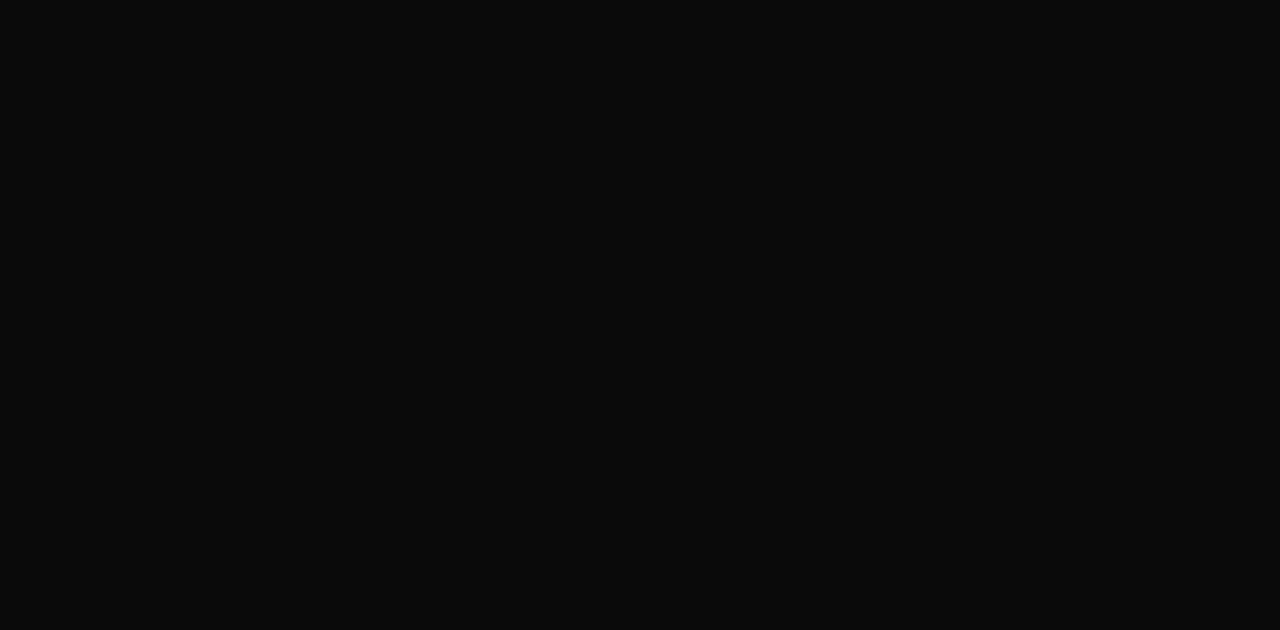
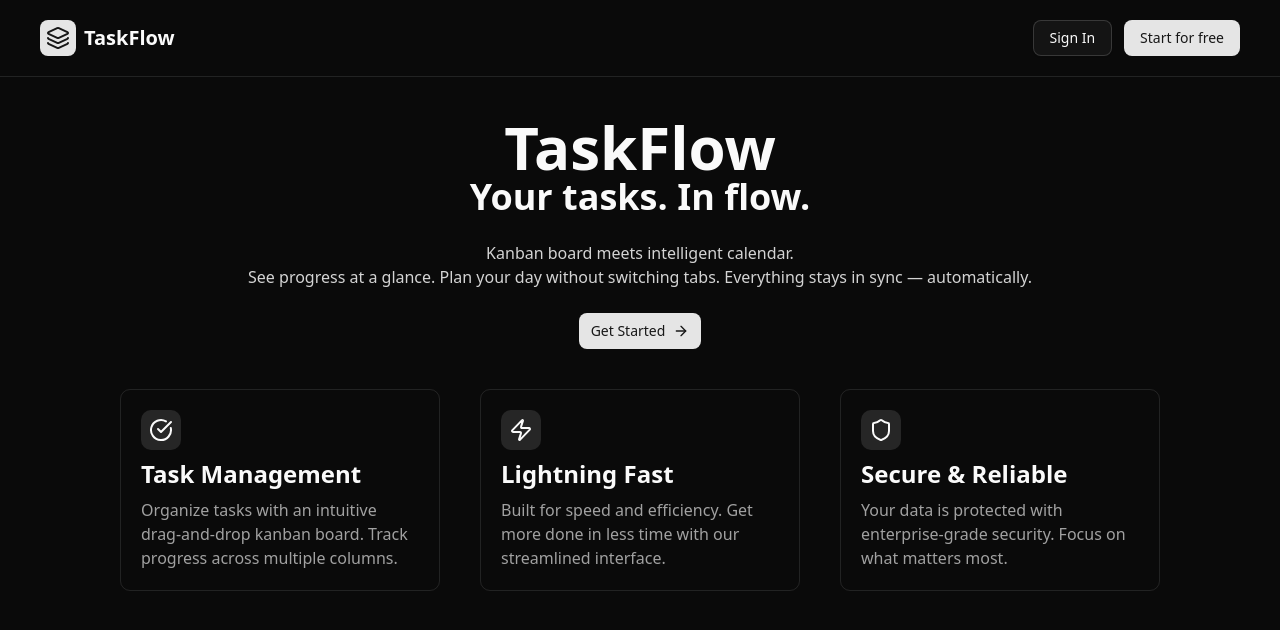
Before and after one commit to tokyoprikol/task-flow, a Next.js app: page / in a window 1280 px wide. Shown: the top 630 px of the page. Built offline with nearby package versions, Linux system fonts and the light colour scheme.

Commit message:
create Main Page and Header

```diff
--- a/app/globals.css
+++ b/app/globals.css
@@ -123,4 +123,8 @@
   body {
     @apply bg-background text-foreground;
   }
+
+  button {
+    cursor: pointer;
+  }
 }
--- a/app/layout.tsx
+++ b/app/layout.tsx
@@ -2,6 +2,7 @@
 import { Geist, Geist_Mono } from "next/font/google";
 import "./globals.css";
 import { ThemeProvider } from "@/components/theme-provider";
+import Header from "@/components/header";
 
 const geistSans = Geist({
   variable: "--font-geist-sans",
@@ -26,7 +27,7 @@
   return (
     <html lang="en" suppressHydrationWarning>
       <body
-        className={`${geistSans.variable} ${geistMono.variable} antialiased`}
+        className={`${geistSans.variable} ${geistMono.variable} antialiased flex min-h-screen flex-col`}
       >
         <ThemeProvider
           attribute="class"
@@ -34,7 +35,8 @@
           enableSystem
           disableTransitionOnChange
         >
-          {children}
+          <Header />
+          <main className="flex-1 flex flex-col">{children}</main>
         </ThemeProvider>
       </body>
     </html>
--- a/app/page.tsx
+++ b/app/page.tsx
@@ -1,3 +1,58 @@
+import { Button } from "@/components/ui/button";
+import { ArrowRight, CircleCheckBig, Shield, Zap } from "lucide-react";
+
+const CARDS_BENEFITS = [
+  {
+    icon: <CircleCheckBig />,
+    title: "Task Management",
+    desc: "Organize tasks with an intuitive drag-and-drop kanban board. Track progress across multiple columns.",
+  },
+  {
+    icon: <Zap />,
+    title: "Lightning Fast",
+    desc: "Built for speed and efficiency. Get more done in less time with our streamlined interface.",
+  },
+  {
+    icon: <Shield />,
+    title: "Secure & Reliable",
+    desc: "Your data is protected with enterprise-grade security. Focus on what matters most.",
+  },
+];
+
 export default function Home() {
-  return <div></div>;
+  return (
+    <div className="flex flex-1 flex-col items-center gap-10 p-10">
+      <div className="flex flex-col items-center space-y-6">
+        <div className="text-center font-bold">
+          <h1 className="text-6xl">TaskFlow</h1>
+          <h3 className="text-4xl">Your tasks. In flow.</h3>
+        </div>
+        <div className="text-center text-neutral-300">
+          <h4>Kanban board meets intelligent calendar.</h4>
+          <h4>
+            See progress at a glance. Plan your day without switching tabs.
+            Everything stays in sync — automatically.
+          </h4>
+        </div>
+        <div>
+          <Button>
+            Get Started
+            <ArrowRight />
+          </Button>
+        </div>
+      </div>
+      <div className="flex items-center gap-10">
+        {CARDS_BENEFITS.map((card) => (
+          <div
+            key={card.title}
+            className="flex max-w-80 flex-col items-start gap-2 rounded-lg border p-5 shadow-neutral-900 transition hover:shadow-lg"
+          >
+            <div className="rounded-lg bg-neutral-800 p-2">{card.icon}</div>
+            <div className="text-2xl font-semibold">{card.title}</div>
+            <div className="text-neutral-400">{card.desc}</div>
+          </div>
+        ))}
+      </div>
+    </div>
+  );
 }
--- /dev/null
+++ b/components/header.tsx
@@ -0,0 +1,19 @@
+import { Layers } from "lucide-react";
+import { Button } from "./ui/button";
+
+export default function Header() {
+  return (
+    <div className="flex justify-between border-b px-10 py-5">
+      <div className="flex items-center justify-center gap-2 text-xl font-semibold">
+        <Button size={"icon"}>
+          <Layers className="size-6" />
+        </Button>
+        TaskFlow
+      </div>
+      <div className="space-x-3">
+        <Button variant={"outline"}>Sign In</Button>
+        <Button>Start for free</Button>
+      </div>
+    </div>
+  );
+}
--- /dev/null
+++ b/components/ui/avatar.tsx
@@ -0,0 +1,109 @@
+"use client"
+
+import * as React from "react"
+import { Avatar as AvatarPrimitive } from "radix-ui"
+
+import { cn } from "@/lib/utils"
+
+function Avatar({
+  className,
+  size = "default",
+  ...props
+}: React.ComponentProps<typeof AvatarPrimitive.Root> & {
+  size?: "default" | "sm" | "lg"
+}) {
+  return (
+    <AvatarPrimitive.Root
+      data-slot="avatar"
+      data-size={size}
+      className={cn(
+        "group/avatar relative flex size-8 shrink-0 overflow-hidden rounded-full select-none data-[size=lg]:size-10 data-[size=sm]:size-6",
+        className
+      )}
+      {...props}
+    />
+  )
+}
+
+function AvatarImage({
+  className,
+  ...props
+}: React.ComponentProps<typeof AvatarPrimitive.Image>) {
+  return (
+    <AvatarPrimitive.Image
+      data-slot="avatar-image"
+      className={cn("aspect-square size-full", className)}
+      {...props}
+    />
+  )
+}
+
+function AvatarFallback({
+  className,
+  ...props
+}: React.ComponentProps<typeof AvatarPrimitive.Fallback>) {
+  return (
+    <AvatarPrimitive.Fallback
+      data-slot="avatar-fallback"
+      className={cn(
+        "bg-muted text-muted-foreground flex size-full items-center justify-center rounded-full text-sm group-data-[size=sm]/avatar:text-xs",
+        className
+      )}
+      {...props}
+    />
+  )
+}
+
+function AvatarBadge({ className, ...props }: React.ComponentProps<"span">) {
+  return (
+    <span
+      data-slot="avatar-badge"
+      className={cn(
+        "bg-primary text-primary-foreground ring-background absolute right-0 bottom-0 z-10 inline-flex items-center justify-center rounded-full ring-2 select-none",
+        "group-data-[size=sm]/avatar:size-2 group-data-[size=sm]/avatar:[&>svg]:hidden",
+        "group-data-[size=default]/avatar:size-2.5 group-data-[size=default]/avatar:[&>svg]:size-2",
+        "group-data-[size=lg]/avatar:size-3 group-data-[size=lg]/avatar:[&>svg]:size-2",
+        className
+      )}
+      {...props}
+    />
+  )
+}
+
+function AvatarGroup({ className, ...props }: React.ComponentProps<"div">) {
+  return (
+    <div
+      data-slot="avatar-group"
+      className={cn(
+        "*:data-[slot=avatar]:ring-background group/avatar-group flex -space-x-2 *:data-[slot=avatar]:ring-2",
+        className
+      )}
+      {...props}
+    />
+  )
+}
+
+function AvatarGroupCount({
+  className,
+  ...props
+}: React.ComponentProps<"div">) {
+  return (
+    <div
+      data-slot="avatar-group-count"
+      className={cn(
+        "bg-muted text-muted-foreground ring-background relative flex size-8 shrink-0 items-center justify-center rounded-full text-sm ring-2 group-has-data-[size=lg]/avatar-group:size-10 group-has-data-[size=sm]/avatar-group:size-6 [&>svg]:size-4 group-has-data-[size=lg]/avatar-group:[&>svg]:size-5 group-has-data-[size=sm]/avatar-group:[&>svg]:size-3",
+        className
+      )}
+      {...props}
+    />
+  )
+}
+
+export {
+  Avatar,
+  AvatarImage,
+  AvatarFallback,
+  AvatarBadge,
+  AvatarGroup,
+  AvatarGroupCount,
+}
--- /dev/null
+++ b/components/ui/card.tsx
@@ -0,0 +1,92 @@
+import * as React from "react"
+
+import { cn } from "@/lib/utils"
+
+function Card({ className, ...props }: React.ComponentProps<"div">) {
+  return (
+    <div
+      data-slot="card"
+      className={cn(
+        "bg-card text-card-foreground flex flex-col gap-6 rounded-xl border py-6 shadow-sm",
+        className
+      )}
+      {...props}
+    />
+  )
+}
+
+function CardHeader({ className, ...props }: React.ComponentProps<"div">) {
+  return (
+    <div
+      data-slot="card-header"
+      className={cn(
+        "@container/card-header grid auto-rows-min grid-rows-[auto_auto] items-start gap-2 px-6 has-data-[slot=card-action]:grid-cols-[1fr_auto] [.border-b]:pb-6",
+        className
+      )}
+      {...props}
+    />
+  )
+}
+
+function CardTitle({ className, ...props }: React.ComponentProps<"div">) {
+  return (
+    <div
+      data-slot="card-title"
+      className={cn("leading-none font-semibold", className)}
+      {...props}
+    />
+  )
+}
+
+function CardDescription({ className, ...props }: React.ComponentProps<"div">) {
+  return (
+    <div
+      data-slot="card-description"
+      className={cn("text-muted-foreground text-sm", className)}
+      {...props}
+    />
+  )
+}
+
+function CardAction({ className, ...props }: React.ComponentProps<"div">) {
+  return (
+    <div
+      data-slot="card-action"
+      className={cn(
+        "col-start-2 row-span-2 row-start-1 self-start justify-self-end",
+        className
+      )}
+      {...props}
+    />
+  )
+}
+
+function CardContent({ className, ...props }: React.ComponentProps<"div">) {
+  return (
+    <div
+      data-slot="card-content"
+      className={cn("px-6", className)}
+      {...props}
+    />
+  )
+}
+
+function CardFooter({ className, ...props }: React.ComponentProps<"div">) {
+  return (
+    <div
+      data-slot="card-footer"
+      className={cn("flex items-center px-6 [.border-t]:pt-6", className)}
+      {...props}
+    />
+  )
+}
+
+export {
+  Card,
+  CardHeader,
+  CardFooter,
+  CardTitle,
+  CardAction,
+  CardDescription,
+  CardContent,
+}
--- a/package.json
+++ b/package.json
@@ -32,6 +32,8 @@
     "@types/react-dom": "^19",
     "eslint": "^9",
     "eslint-config-next": "16.1.6",
+    "prettier": "^3.8.1",
+    "prettier-plugin-tailwindcss": "^0.7.2",
     "prisma": "^7.4.1",
     "shadcn": "^3.8.5",
     "tailwindcss": "^4",
```
Also changed, not shown: 2 other files (tests, documents, lock files or other folders).
